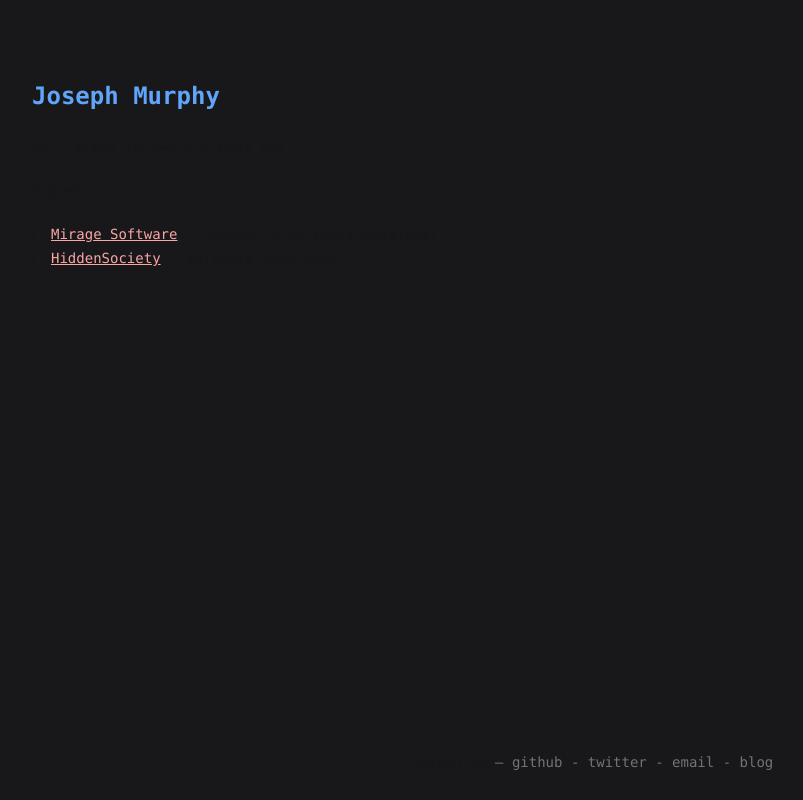
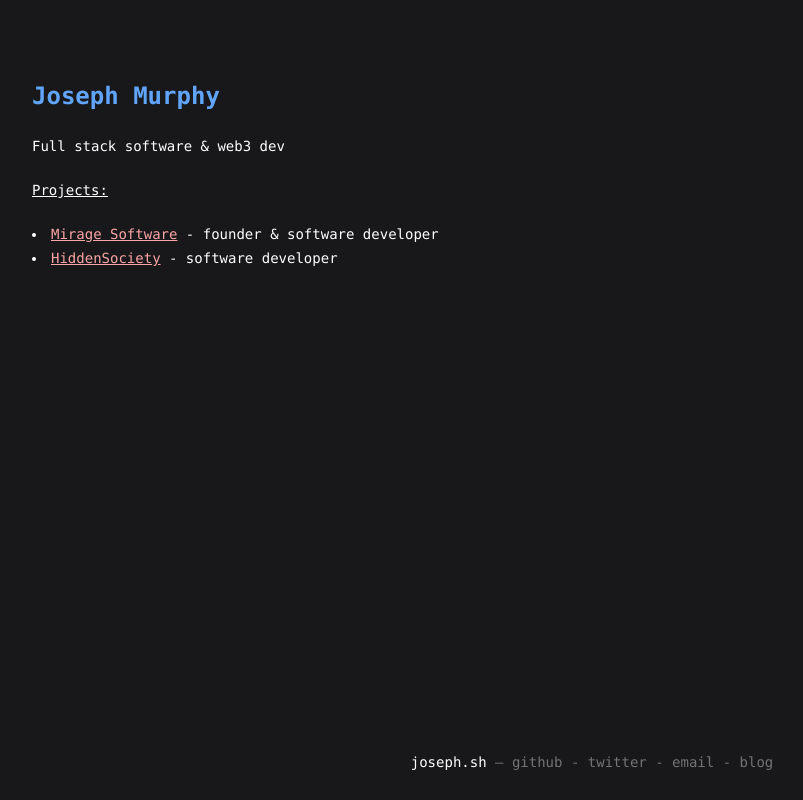
Before and after one commit to purchasable/website, a Next.js app: page / in a window 1280 px wide. Shown: the whole page, without its empty margins (48-851 px from the left). Built offline with nearby package versions, Linux system fonts and the light colour scheme.

Commit message:
fixed edgecase

```diff
--- a/pages/index.tsx
+++ b/pages/index.tsx
@@ -1,7 +1,7 @@
 export default function Home() {
     return (
         <div className="absolute inset-0 bg-zinc-900 font-semibold lg:font-normal">
-            <div className="lg:p-20 lg:items-start items-center flex flex-col justify-center p-20 text-xs lg:text-sm space-y-6">
+            <div className="lg:p-20 lg:items-start items-center flex flex-col justify-center p-20 text-xs lg:text-sm space-y-6 text-white">
                 <h1 className="text-xl lg:text-2xl text-blue-400 font-bold">
                     Joseph Murphy
                 </h1>
@@ -32,7 +32,7 @@ export default function Home() {
             </div>
             <div className="items-center flex flex-col text-xs lg:text-sm font-semibold lg:font-normal">
                 <h2 className="absolute bottom-7">
-                    <span>joseph.sh</span>{" "}
+                    <span className="text-white">joseph.sh</span>{" "}
                     <a
                         target="_blank"
                         href="https://github.com/alsojoseph"
```
